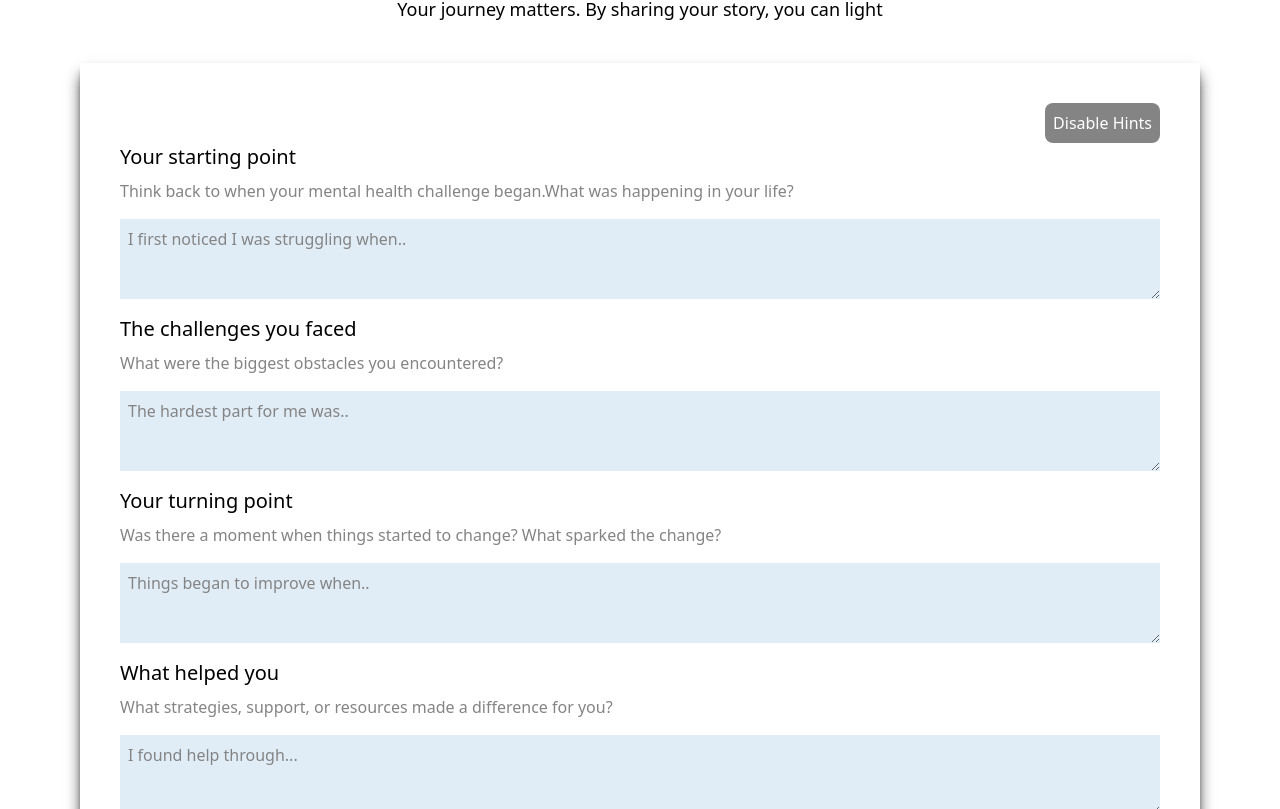
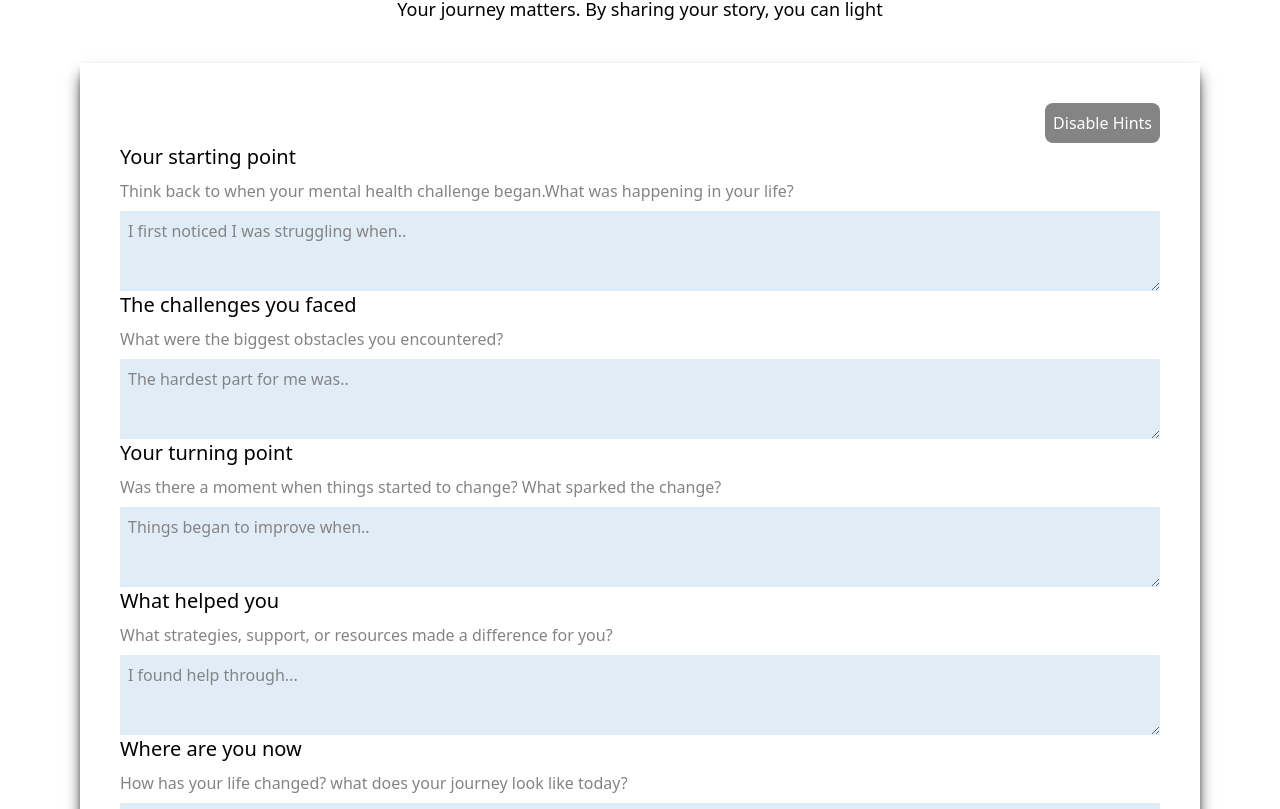
Before and after one commit to gunavardhan27/Ethos-Health, a React (Create React App) app: page / in a window 1280 px wide. Shown: the part 1891-2700 px from the top of the page. Built offline with nearby package versions, Linux system fonts and the light colour scheme; the HTML template or start-up script is replaced by a standard one.

Commit message:
fixed the share-story-page

```diff
--- a/src/comonents/ShareStory.jsx
+++ b/src/comonents/ShareStory.jsx
@@ -1,6 +1,7 @@
 import { useState } from "react"
 import TextArea from "./TextArea"
 export default function ShareStory(){
+
     const [hint,setHint] = useState(true)
     function handleHints(){
         setHint(!hint)
@@ -16,9 +17,10 @@ export default function ShareStory(){
                     onClick={handleHints}>{hint ? 'Disable Hints' : 'Enable Hints'}</button>
                 </div>
 
-                {hint ? <form className="flex flex-col items-start w-full gap-4 basis-11/12">
 
-                <TextArea first={'Your starting point'} second={'Think back to when your mental health challenge began.What was happening in your life?'}
+                <form className="flex flex-col items-start w-full gap-4 basis-11/12">
+
+                {hint ? <div className="w-full"><TextArea first={'Your starting point'} second={'Think back to when your mental health challenge began.What was happening in your life?'}
                  third={'I first noticed I was struggling when..'}/>
                  <TextArea first={'The challenges you faced'} second={'What were the biggest obstacles you encountered?'}
                  third={'The hardest part for me was..'}/>
@@ -31,21 +33,20 @@ export default function ShareStory(){
 
                 <TextArea first={'Your message of hope'} second={'What would you say to someone facing similar changes'}
                 third={'To anyone struggling I want to know...'}/>
-            </form> :
-            <form className="flex flex-col items-start w-full gap-4 basis-11/12 h-24">
-                <div className='grid gird-cols-2 w-full'>
+                </div> : <TextArea third={'Start here...'} />}
+            </form>
+
+
+            </div>
+        </div>
+    </div>
+    )
+}
+ // <form className="flex flex-col items-start w-full gap-4 basis-11/12 h-24">
+                {/*<div className='grid gird-cols-2 w-full'>
                 <label htmlFor="data" className="mb-2">
                 </label>
             <textarea className=" bg-[#E0EDF7] h-20 p-2 text-[#858484]">
                 Start Here...
             </textarea>
-        </div>
-
-
-            </form>
-            }
-            </div>
-        </div>
-    </div>
-    )
-}
+        </div>*/}
--- a/src/comonents/TextArea.jsx
+++ b/src/comonents/TextArea.jsx
@@ -2,10 +2,10 @@ export default function TextArea({first,second,third}){
     console.log(third)
     return (
         <div className='grid gird-cols-2 w-full'>
-            <label htmlFor="data" className="mb-2">
+
             <p className="text-xl mb-2">{first}</p>
             <p className="text-md text-[#858484] mb-2">{second}</p>
-            </label>
+
             <textarea className=" bg-[#E0EDF7] h-20 p-2 text-[#858484]">
                 {third}
             </textarea>
```
